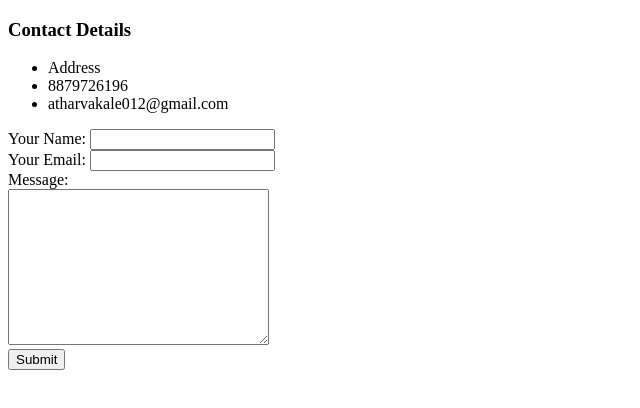
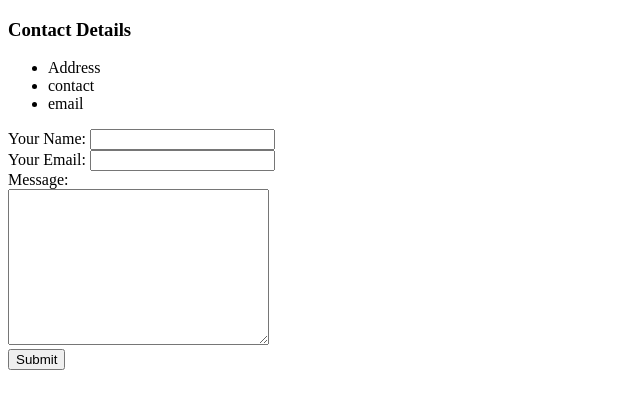
Before and after one commit to Atharva-Kale/cv, a plain HTML site: page contact.html in a window 1280 px wide. Shown: the whole page, without its empty margins (0-640 px from the left). Drawn offline with Linux system fonts and the light colour scheme.

Commit message:
Update contact.html

```diff
--- a/contact.html
+++ b/contact.html
@@ -9,10 +9,10 @@
     <h3><strong>Contact Details</strong></h3>
     <ul>
         <li>Address</li>
-        <li>8879726196</li>
-        <li>atharvakale012@gmail.com</li>
+        <li>contact</li>
+        <li>email</li>
     </ul>
-    <form action="mailto:atharvakale912@gmail.com" method="post" enctype="text/plain">
+    <form action="mailto:email" method="post" enctype="text/plain">
         <label>Your Name:</label>
         <input type="text" name="yourName" value=""><br>
         <label>Your Email:</label>
```
